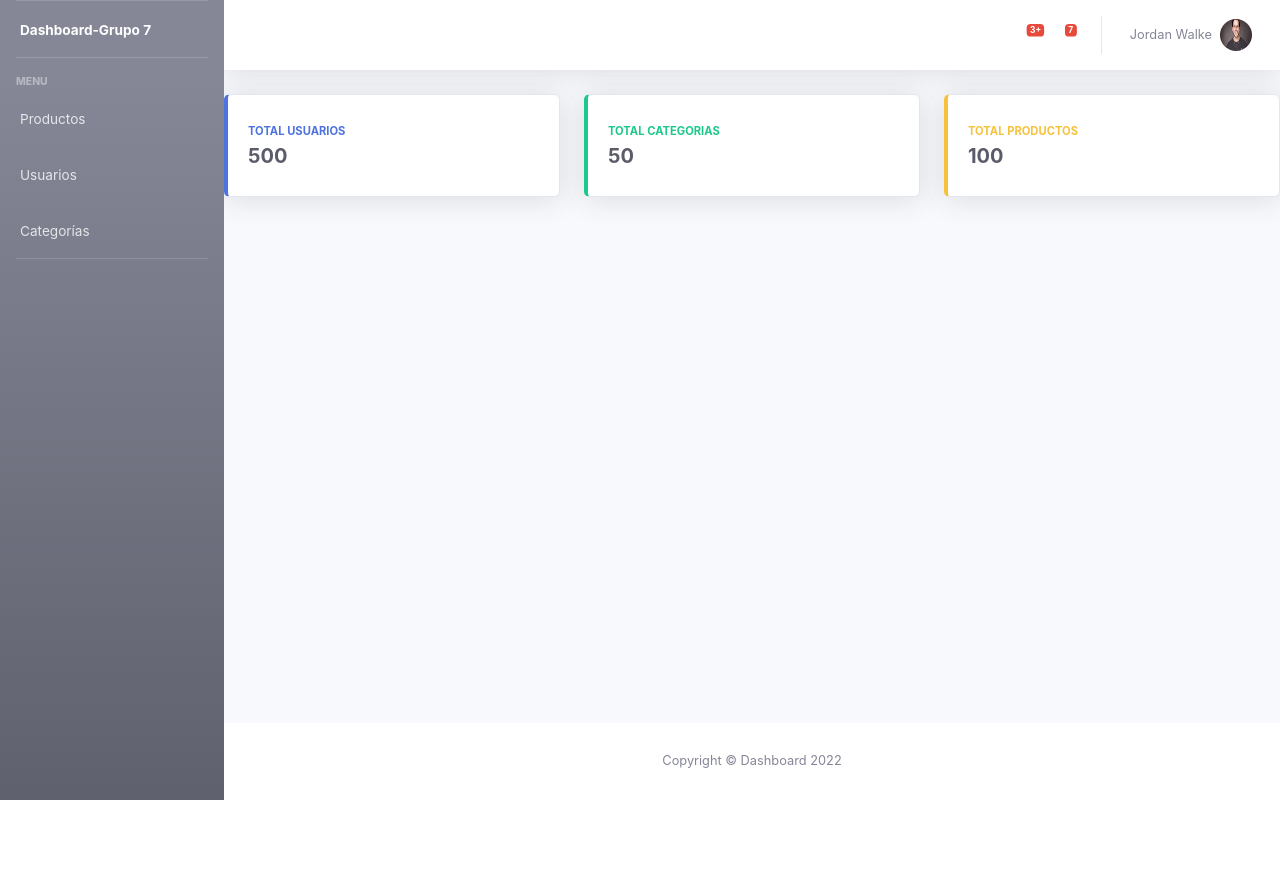
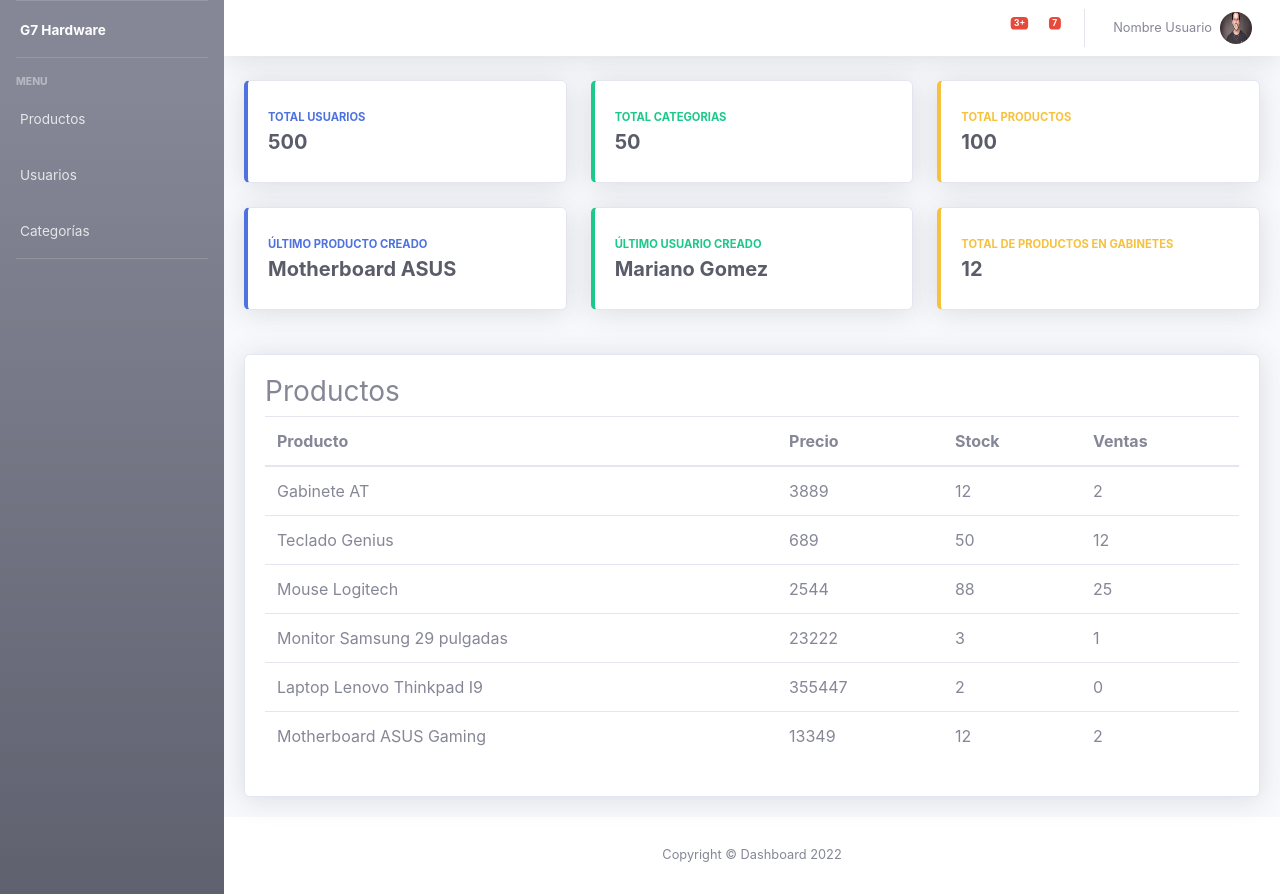
Before and after one commit to LeimerDAgelvis/Dashboard, a React (Create React App) app: page / in a window 1280 px wide. Before the commit the page ends 800 px from the top, so only its background shows below. Built offline with nearby package versions, Linux system fonts and the light colour scheme.

Commit message:
mejoras dashboard

```diff
--- a/src/component/App.js
+++ b/src/component/App.js
@@ -1,6 +1,6 @@
 import React from 'react';
 import Sidebar from './Sidebar';
-import Header from './Header';
+import DashboardMain from './Dashboard';
 import "../assets/css/app.css";
 
 
@@ -9,7 +9,7 @@ function App() {
     <React.Fragment>
       	<div id="wrapper">
           <Sidebar />
-          <Header />
+          <DashboardMain />
         </div>
     </React.Fragment>
   );
--- a/src/component/ContenTop.js
+++ b/src/component/ContenTop.js
@@ -23,14 +23,35 @@ let Productos = {
     icono: "fas fa-user",
 }
 
-const BaseProps = [Usuarios,Categorias,Productos];
+let UltimoProducto = {
+    color:   "primary",
+    titulo: "Último producto creado",
+    valor: "Motherboard ASUS",
+    icono: "fas fa-film",
+}
+
+let UltimoUsuario ={
+    color:   "success",
+    titulo: "Último usuario creado",
+    valor: "Mariano Gomez",
+    icono: "fas fa-award",
+}
+
+let ProductosGabinetes = {
+    color:   "warning",
+    titulo: "Total de Productos en Gabinetes",
+    valor: 12,
+    icono: "fas fa-user",
+}
+
+const BaseProps = [Usuarios,Categorias,Productos, UltimoProducto, UltimoUsuario, ProductosGabinetes];
 
 
 function ContenTop(){
     return (
         <React.Fragment>
         {/*<!-- ContenTop -->*/}
-        <div className="row">
+        <div className="row padded-h">
             {
                 BaseProps.map((Totales,index)=>{
                     return <ContentTotales  {...Totales}  key= {index}/>
--- /dev/null
+++ b/src/component/Dashboard.js
@@ -0,0 +1,21 @@
+import React from 'react';
+import ContenTop from './ContenTop';
+import Footer from './Footer';
+import Tabla from './Tabla';
+import Topbar from './Topbar';
+
+function DashboardMain(){
+    return (
+        <React.Fragment>
+            <div id="content-wrapper" className="d-flex flex-column">
+                <div id="content">
+                    <Topbar />
+                    <ContenTop/>
+                    <Tabla tituloTabla="Productos" />
+                </div>
+                <Footer/>
+            </div>
+        </React.Fragment>
+    )
+}
+export default DashboardMain;
--- a/src/component/Header.js
+++ /dev/null
@@ -1,19 +0,0 @@
-import React from 'react';
-import ContenTop from './ContenTop';
-import Footer from './Footer';
-import Topbar from './Topbar';
-
-function Header(){
-    return (
-        <React.Fragment>
-               <div id="content-wrapper" className="d-flex flex-column">
-        <div id="content">
-        <Topbar/>
-        <ContenTop/>
-        </div>
-        <Footer/>
-    </div>
-        </React.Fragment>
-    )
-}
-export default Header;
--- a/src/component/Sidebar.js
+++ b/src/component/Sidebar.js
@@ -14,7 +14,7 @@ function Sidebar(){
                 <li className="nav-item active">
                     <a className="nav-link" href="/">
                         <i className="fas fa-fw fa-tachometer-alt"></i>
-                        <span>Dashboard-Grupo 7</span></a>
+                        <span>G7 Hardware</span></a>
                 </li>
 
                 {/*<!-- Divider -->*/}
--- /dev/null
+++ b/src/component/Tabla.js
@@ -0,0 +1,27 @@
+import React from "react";
+import TablaContent from "./TablaContent";
+
+function Tabla({tituloTabla}){
+    return (
+        <React.Fragment>
+            <div className="card shadow position-top-box">
+        {/*<!-- ContenTop -->*/}
+        <h3>{tituloTabla}</h3>
+        <table className="table">
+        <thead>
+        <tr>
+            <th scope="col">Producto</th>
+            <th scope="col">Precio</th>
+            <th scope="col">Stock</th>
+            <th scope="col">Ventas</th>
+        </tr>
+        </thead>
+        <tbody>
+            <TablaContent />
+        </tbody>
+        </table>
+        </div>
+        </React.Fragment>
+    )
+}
+export default Tabla;
--- /dev/null
+++ b/src/component/TablaContent.js
@@ -0,0 +1,68 @@
+import React from "react";
+import TablaRow from "./TablaRow";
+
+let GabineteAT = {
+    id: 1,
+    nombre: "Gabinete AT",
+    precio: 3889,
+    stock: 12,
+    vendidos: 2
+}
+
+let TecladoGenius = {
+    id: 2,
+    nombre: "Teclado Genius",
+    precio: 689,
+    stock: 50,
+    vendidos: 12
+}
+
+let MouseLogitech = {
+    id: 3,
+    nombre: "Mouse Logitech",
+    precio: 2544,
+    stock: 88,
+    vendidos: 25
+}
+
+let MonitorSamsung = {
+    id: 4,
+    nombre: "Monitor Samsung 29 pulgadas",
+    precio: 23222,
+    stock: 3,
+    vendidos: 1
+}
+
+let LaptopLenovo= {
+    id: 5,
+    nombre: "Laptop Lenovo Thinkpad I9",
+    precio: 355447,
+    stock: 2,
+    vendidos: 0
+}
+
+let MotherboardASUS = {
+    id: 1,
+    nombre: "Motherboard ASUS Gaming",
+    precio: 13349,
+    stock: 12,
+    vendidos: 2
+}
+
+const dataProductos = [GabineteAT, TecladoGenius, MouseLogitech, MonitorSamsung, LaptopLenovo, MotherboardASUS];
+
+
+function TablaContent(){
+    return (
+        <React.Fragment>
+            {
+                dataProductos.map((data,index)=>{
+                    return (
+                        <TablaRow {...data} key={data.id} />
+                        )
+                })
+            }
+        </React.Fragment>
+    )
+}
+export default TablaContent;
--- /dev/null
+++ b/src/component/TablaRow.js
@@ -0,0 +1,17 @@
+import React from "react";
+
+
+function TablaRow(props){
+    console.log('row', props);
+    return (
+        <React.Fragment>
+        <tr>
+            <td>{props.nombre}</td>
+            <td>{props.precio}</td>
+            <td>{props.stock}</td>
+            <td>{props.vendidos}</td>
+        </tr>
+        </React.Fragment>
+    )
+}
+export default TablaRow;
--- a/src/component/Topbar.js
+++ b/src/component/Topbar.js
@@ -38,7 +38,7 @@ function Topbar(){
 						{/*<!-- Nav Item - User Information -->*/}
 						<li className="nav-item dropdown no-arrow">
 							<a className="nav-link dropdown-toggle" href="/" id="userDropdown">
-								<span className="mr-2 d-none d-lg-inline text-gray-600 small">Jordan Walke</span>
+								<span className="mr-2 d-none d-lg-inline text-gray-600 small">Nombre Usuario</span>
 								<img className="img-profile rounded-circle" src={foto} alt="Jordan Walke - Creador de React" width="60"/>
 							</a>
 						</li>
```
Also changed, not shown: src/assets/css/app.css.
